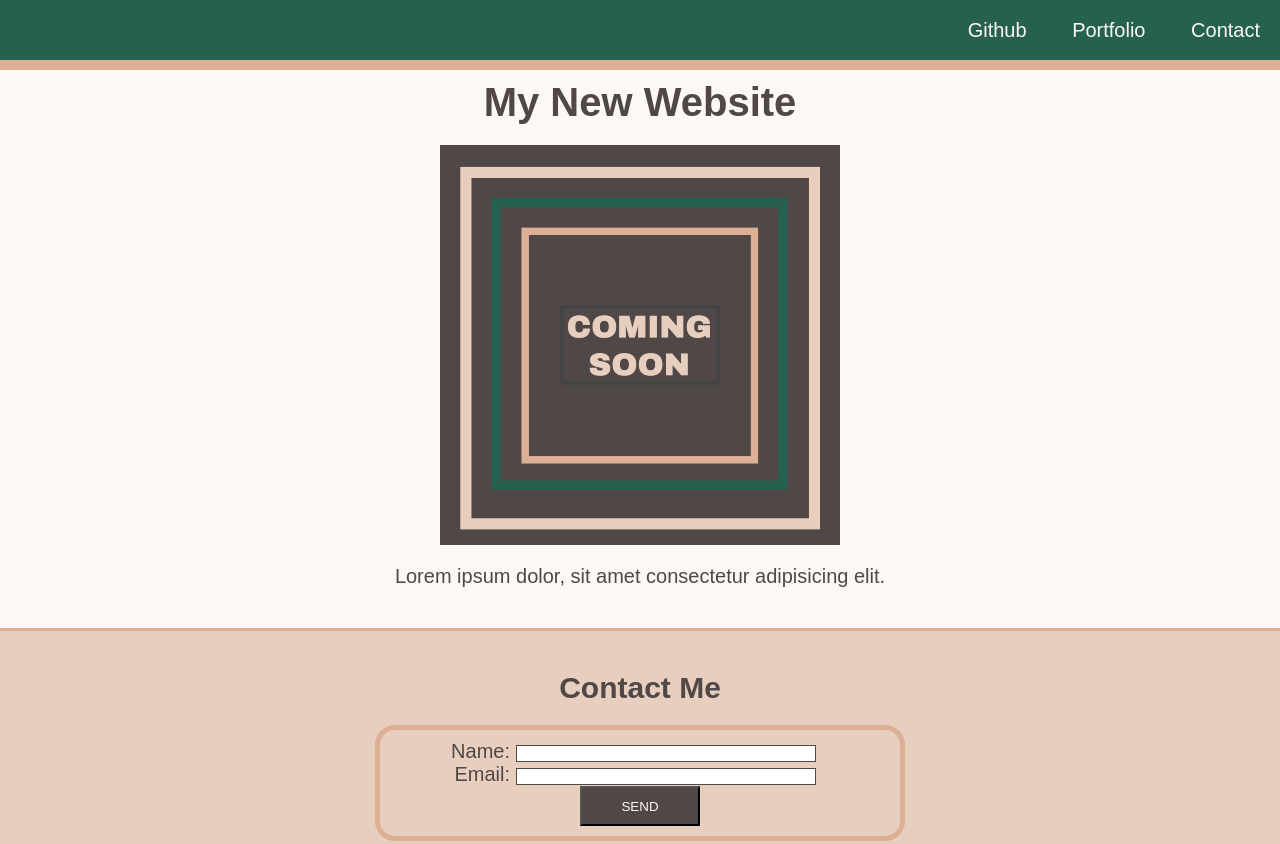
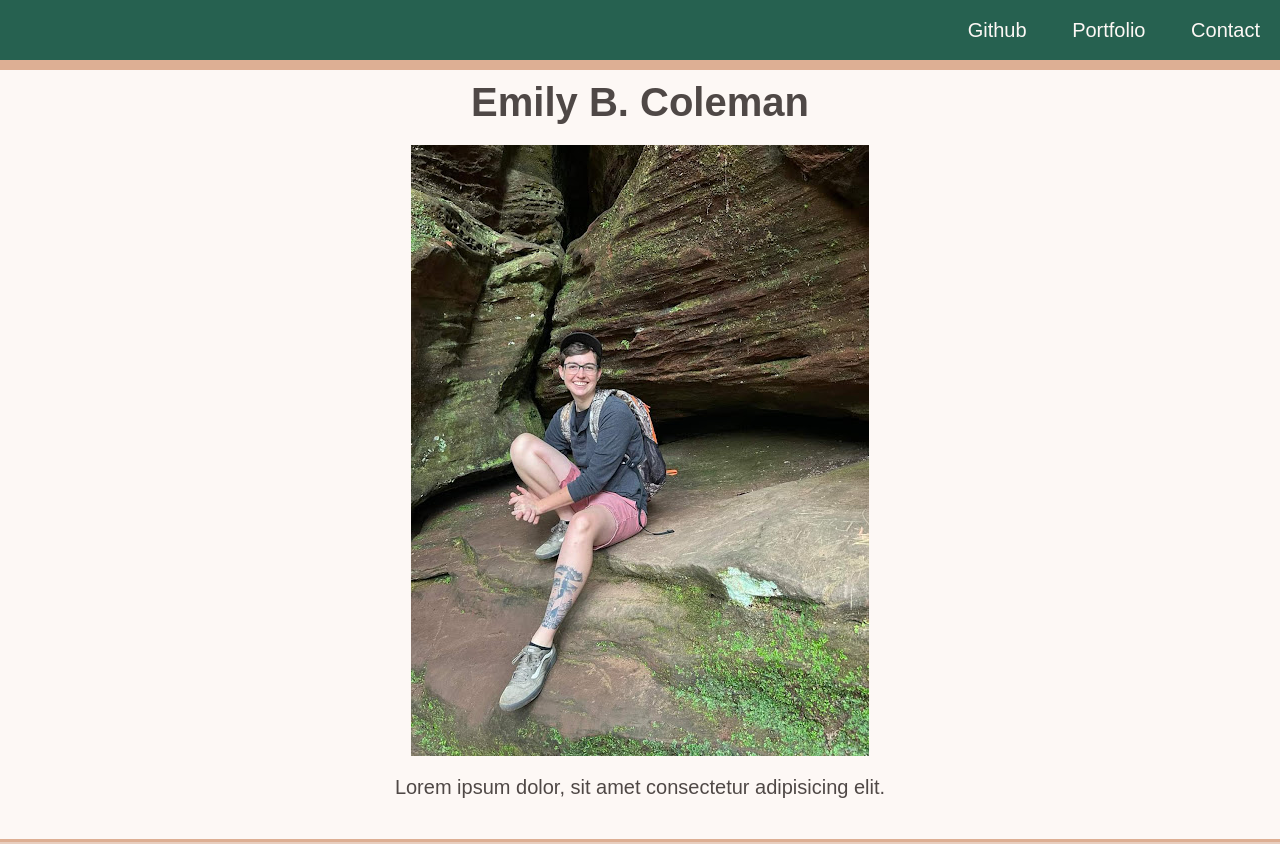
Before and after one commit to ebcoleman/About-Me, a plain HTML site: page index.html in a window 1280 px wide. Shown: the top 844 px of the page. Drawn offline with Linux system fonts and the light colour scheme.

Commit message:
changed the title and h1 to my name, as well as chose final picture

```diff
--- a/index.html
+++ b/index.html
@@ -4,7 +4,7 @@
   <meta charset="UTF-8">
   <meta name="viewport" content="width=device-width, initial-scale=1.0">
   <link rel="stylesheet" type="text/css" href="./assets/css/style.css">
-  <title>My Landing Page</title>
+  <title>Emily B. Coleman</title>
 </head>
 
 <body>
@@ -19,9 +19,9 @@
   </header>
 
   <main>
-    <h1 class="text-center">My New Website</h1>
+    <h1 class="text-center">Emily B. Coleman</h1>
     <figure>
-      <img src="./assets/images/image-1.png" alt="Graphic with Coming Soon text">
+      <img src="./assets/images/me.jpg" alt="Graphic with Coming Soon text">
       <figcaption class="text-center">Lorem ipsum dolor, sit amet consectetur adipisicing elit.</figcaption>
     </figure>
     <section id="contact">
```
